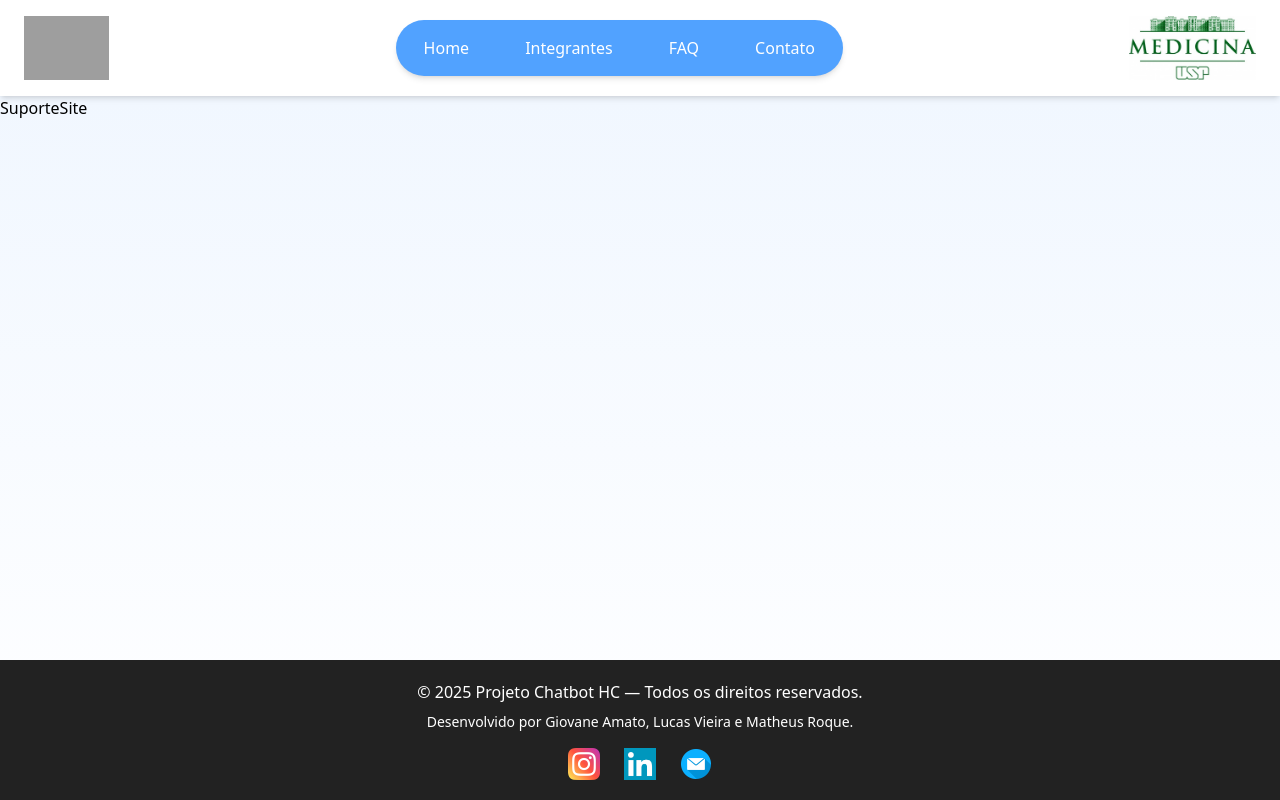
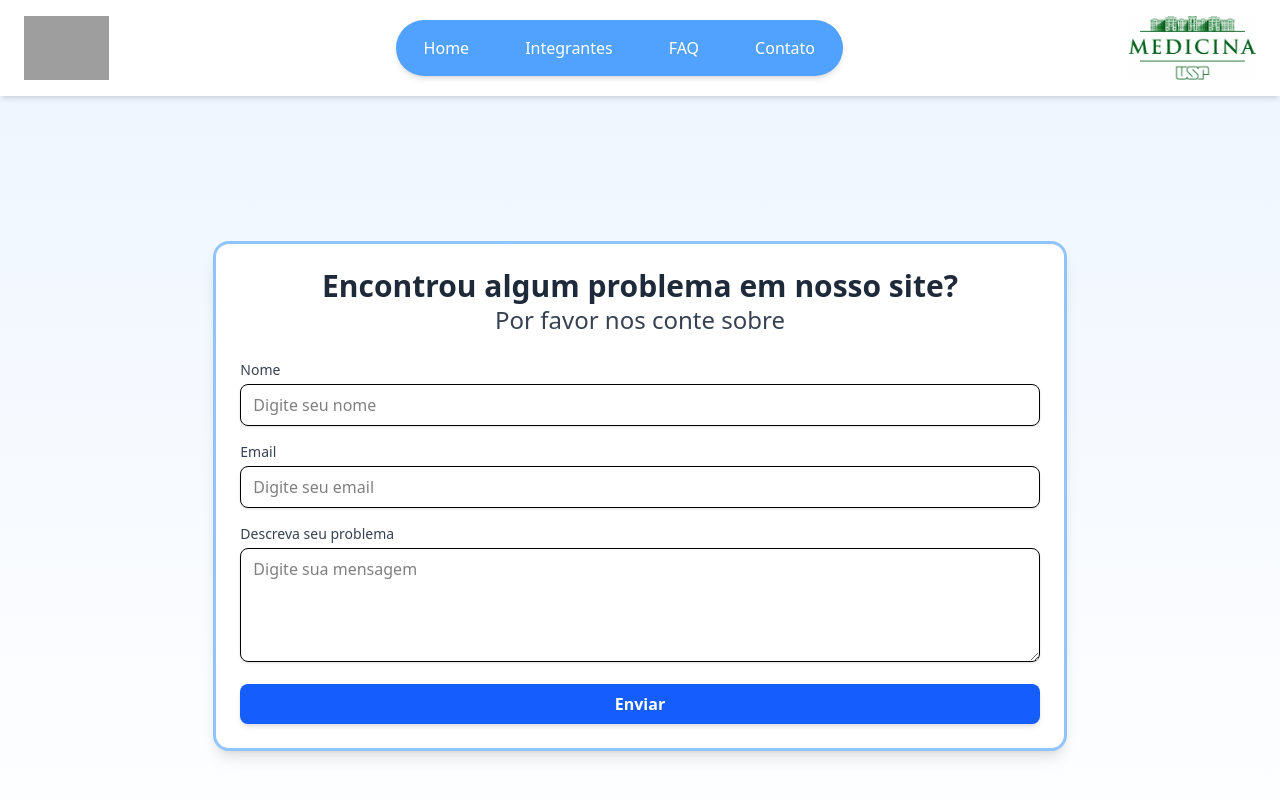
Before and after one commit to MLG-Consultoria/Frontend-Challenge-Sprint3, a React (Vite) app: page /SuporteSite in a window 1280 px wide. Shown: the top 800 px of the page. Built offline with nearby package versions, Linux system fonts and the light colour scheme; grey boxes are pictures that could not be loaded.

Commit message:
Criando pagina de suporte ao site

```diff
--- a/src/routes/menu-routes/SuporteSite.tsx
+++ b/src/routes/menu-routes/SuporteSite.tsx
@@ -1,7 +1,100 @@
-const SuporteSite = () => {
-  return(
-    <h1>SuporteSite</h1>
+import React, { useState } from "react";
+import { useNavigate } from 'react-router-dom';
+import Notificacao from "../components/Notificacao";
+
+const SuporteSite: React.FC = () => {
+  const [nome, setNome] = useState("");
+  const [email, setEmail] = useState("");
+  const [mensagem, setMensagem] = useState("");
+  const [showNotification, setShowNotification] = useState(false);
+
+  const navigate = useNavigate();
+
+  const handleSubmit = (e: React.FormEvent) => {
+    e.preventDefault();
+    console.log({ nome, email, mensagem });
+
+    setShowNotification(true);
+    setNome("");
+    setEmail("");
+    setMensagem("");
+
+    setTimeout(() => {
+      setShowNotification(false);
+      navigate('/main');
+    }, 3000);
+  };
+
+  return (
+    <div className="flex-grow flex items-center justify-center max-h-screen h-200 bg-gradient-to-b from-blue-50 to-white">
+      {showNotification && (
+        <Notificacao onClose={() => setShowNotification(false)} />
+      )}
+
+      <div className="w-full md:max-w-8/12 bg-white rounded-2xl shadow-lg p-6 border-3 border-blue-300 sm:max-w-screen">
+        <h1 className="text-center text-3xl font-semibold text-gray-800 ">
+          Encontrou algum problema em nosso site?
+        </h1>
+        <p className="text-center text-2xl text-gray-700 mb-6 ">
+          Por favor nos conte sobre
+        </p>
+
+        <form onSubmit={handleSubmit} className="space-y-4">
+          <div>
+            <label htmlFor="nome" className="block text-sm font-medium text-gray-700">
+              Nome
+            </label>
+            <input
+              id="nome"
+              type="text"
+              value={nome}
+              onChange={(e) => setNome(e.target.value)}
+              className="mt-1 w-full px-3 py-2 border rounded-lg shadow-sm focus:outline-none focus:ring-2 focus:ring-blue-500 focus:border-blue-500"
+              placeholder="Digite seu nome"
+              required
+            />
+          </div>
+
+          <div>
+            <label htmlFor="email" className="block text-sm font-medium text-gray-700">
+              Email
+            </label>
+            <input
+              id="email"
+              type="email"
+              value={email}
+              onChange={(e) => setEmail(e.target.value)}
+              className="mt-1 w-full px-3 py-2 border rounded-lg shadow-sm focus:outline-none focus:ring-2 focus:ring-blue-500 focus:border-blue-500"
+              placeholder="Digite seu email"
+              required
+            />
+          </div>
+
+          <div>
+            <label htmlFor="mensagem" className="block text-sm font-medium text-gray-700">
+              Descreva seu problema
+            </label>
+            <textarea
+              id="mensagem"
+              rows={4}
+              value={mensagem}
+              onChange={(e) => setMensagem(e.target.value)}
+              className="mt-1 w-full px-3 py-2 border rounded-lg shadow-sm focus:outline-none focus:ring-2 focus:ring-blue-500 focus:border-blue-500"
+              placeholder="Digite sua mensagem"
+              required
+            ></textarea>
+          </div>
+
+          <button
+            type="submit"
+            className="w-full py-2 px-4 bg-blue-600 text-white font-semibold rounded-lg shadow-md hover:bg-blue-700 transition duration-300"
+          >
+            Enviar
+          </button>
+        </form>
+      </div>
+    </div>
   );
-}
+};
 
 export default SuporteSite;
```
